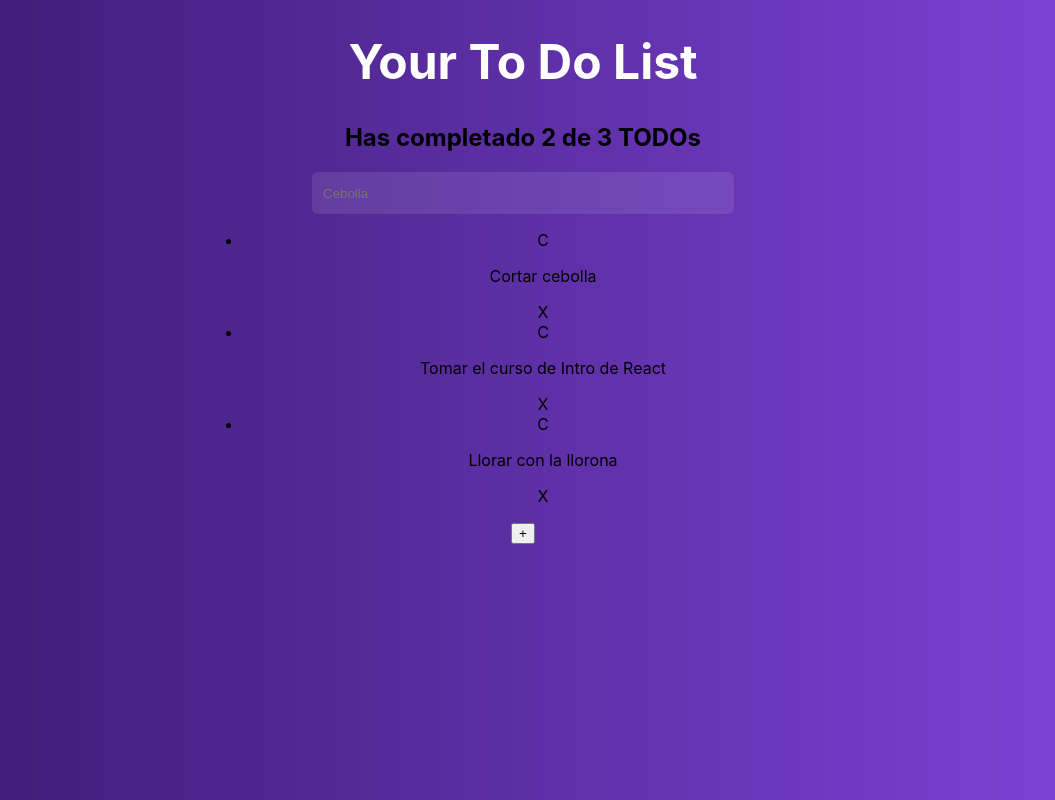
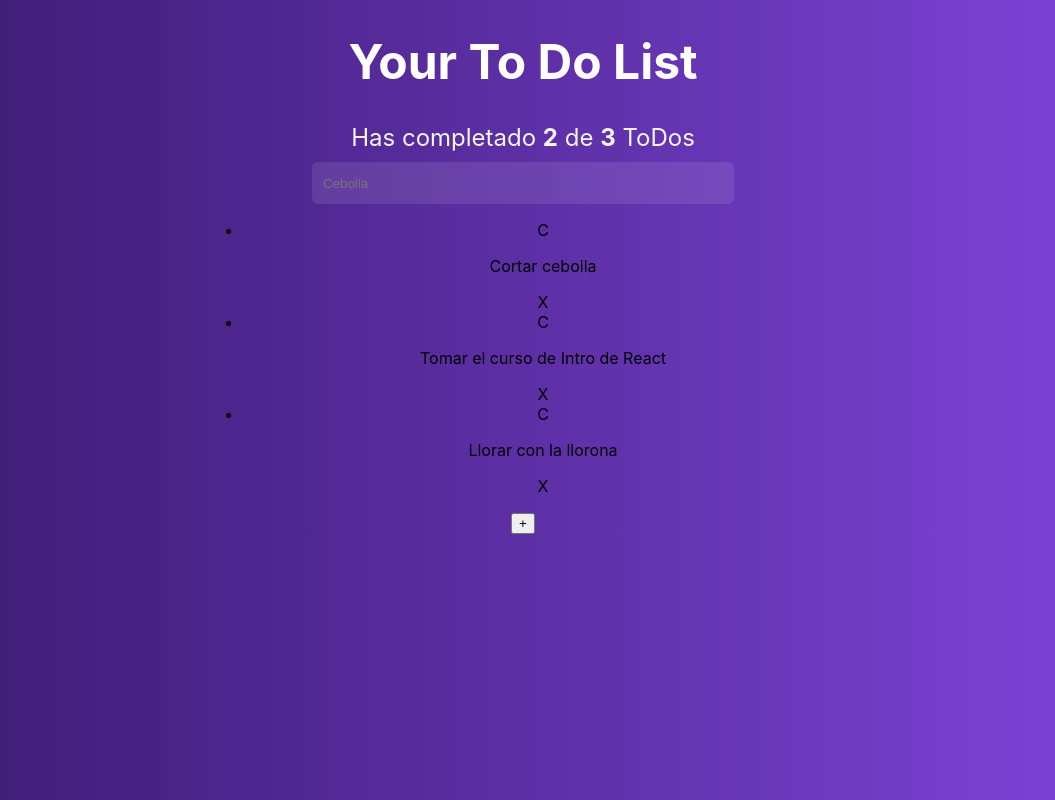
Before and after one commit to ramiroguzmanc/ToDoList, a React (Create React App) app: page / in a window 1280 px wide. Shown: the whole page, without its empty margins (117-1172 px from the left). Built offline with nearby package versions, Linux system fonts and the light colour scheme.

Commit message:
Cambios de CSS en el contador de tareas

```diff
--- a/src/Components/TodoCounter.jsx
+++ b/src/Components/TodoCounter.jsx
@@ -1,7 +1,12 @@
 import React from "react";
+import "../styles/TodoCounter.css";
 
 const TodoCounter = () => {
-  return <h2>Has completado 2 de 3 TODOs</h2>;
+  return (
+    <span className="TodoCounter">
+      Has completado <b>2</b> de <b>3</b> ToDos
+    </span>
+  );
 };
 
 export { TodoCounter };
--- /dev/null
+++ b/src/styles/TodoCounter.css
@@ -0,0 +1,7 @@
+.TodoCounter {
+  display: block;
+  margin-bottom: 10px;
+  font-size: 24px;
+  text-align: center;
+  color: whitesmoke;
+}
```
